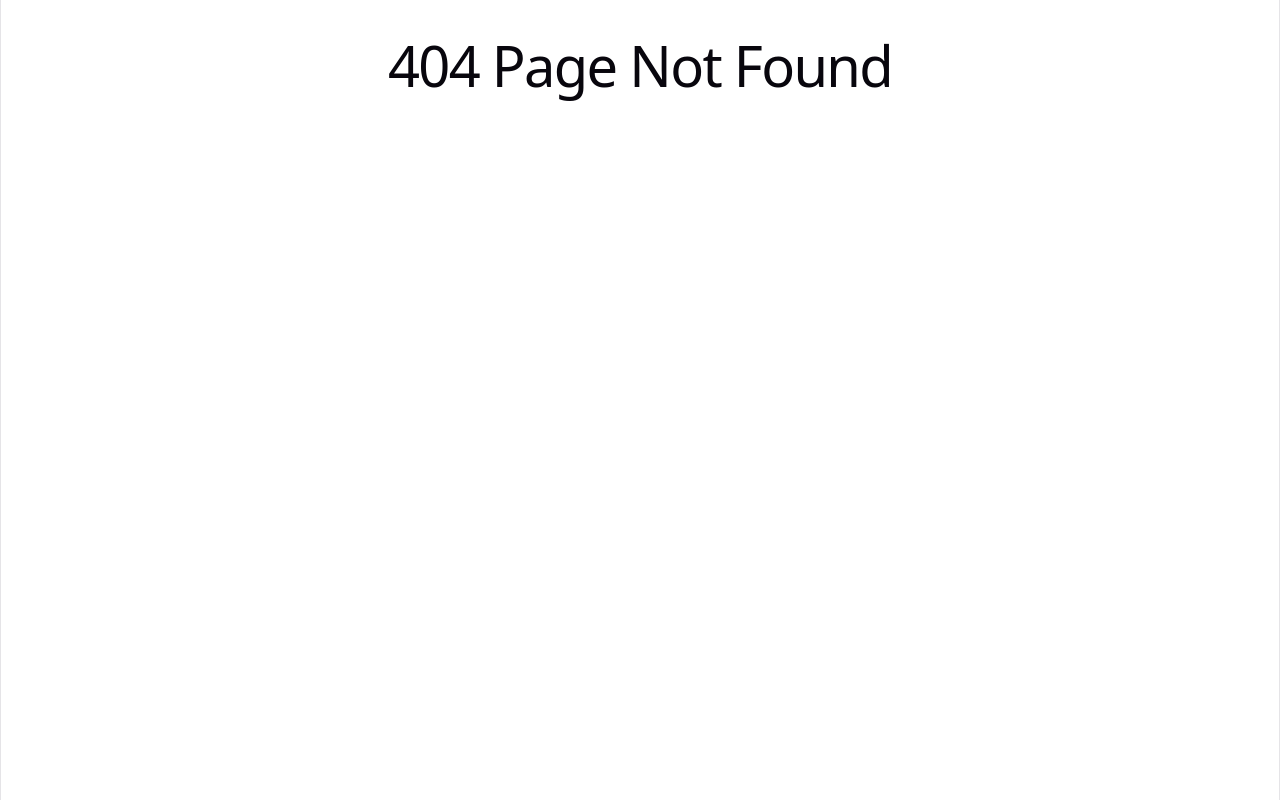
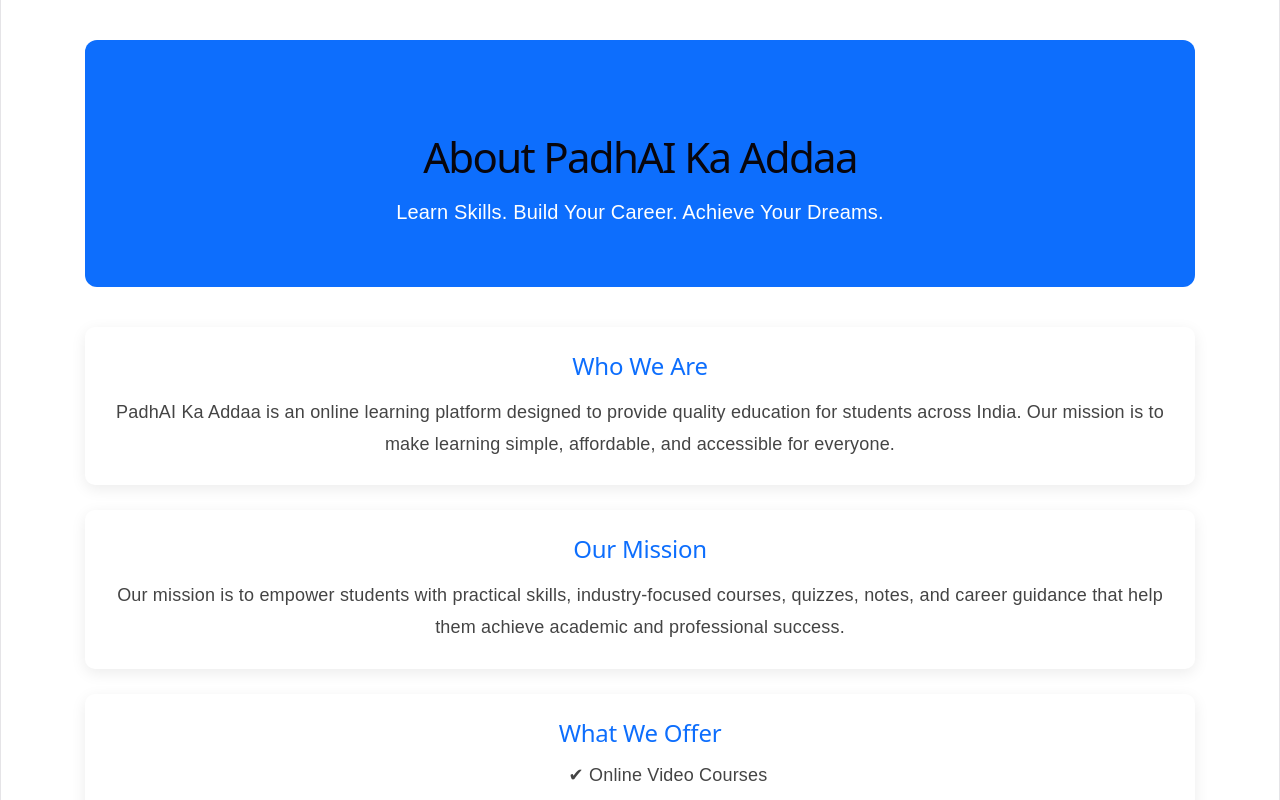
Before and after one commit to akk-oss/padhai-ka-addaa-frontend, a React (Vite) app: page /about in a window 1280 px wide. Before the commit this address had no page. Built offline with nearby package versions, Linux system fonts and the light colour scheme.

Commit message:
Added About Us page and Resume Builder updates

```diff
--- a/src/App.jsx
+++ b/src/App.jsx
@@ -20,6 +20,7 @@
 import AdminUsers from "./pages/AdminUsers";
 import Profile from "./pages/Profile";
 import ResumeBuilder from "./pages/ResumeBuilder";
+import AboutUs from "./pages/AboutUs";
 function App() {
   return (
     <BrowserRouter>
@@ -98,6 +99,7 @@
     path="/profile"
     element={<Profile />}
 />
+<Route path="/about" element={<AboutUs />} />
       </Routes>
 
     </BrowserRouter>
--- /dev/null
+++ b/src/assets/css/AboutUs.css
@@ -0,0 +1,68 @@
+.about-container{
+    width:90%;
+    max-width:1200px;
+    margin:auto;
+    padding:40px 20px;
+}
+
+.about-hero{
+    text-align:center;
+    background:#0d6efd;
+    color:white;
+    padding:60px 20px;
+    border-radius:12px;
+    margin-bottom:40px;
+}
+
+.about-hero h1{
+    font-size:42px;
+    margin-bottom:15px;
+}
+
+.about-hero p{
+    font-size:20px;
+}
+
+.about-section{
+    background:white;
+    margin-bottom:25px;
+    padding:25px;
+    border-radius:10px;
+    box-shadow:0 4px 15px rgba(0,0,0,.08);
+}
+
+.about-section h2{
+    color:#0d6efd;
+    margin-bottom:15px;
+}
+
+.about-section p{
+    line-height:1.8;
+    color:#444;
+}
+
+.about-section ul{
+    margin-left:20px;
+}
+
+.about-section li{
+    margin-bottom:10px;
+    color:#444;
+    list-style:none;
+}
+
+@media(max-width:768px){
+
+.about-hero h1{
+    font-size:30px;
+}
+
+.about-hero p{
+    font-size:17px;
+}
+
+.about-section{
+    padding:18px;
+}
+
+}
--- /dev/null
+++ b/src/pages/AboutUs.jsx
@@ -0,0 +1,85 @@
+import "../assets/css/AboutUs.css";
+
+function AboutUs() {
+  return (
+    <div className="about-container">
+
+      <div className="about-hero">
+        <h1>About PadhAI Ka Addaa</h1>
+        <p>
+          Learn Skills. Build Your Career. Achieve Your Dreams.
+        </p>
+      </div>
+
+      <div className="about-section">
+
+        <h2>Who We Are</h2>
+
+        <p>
+          PadhAI Ka Addaa is an online learning platform designed to provide
+          quality education for students across India. Our mission is to make
+          learning simple, affordable, and accessible for everyone.
+        </p>
+
+      </div>
+
+      <div className="about-section">
+
+        <h2>Our Mission</h2>
+
+        <p>
+          Our mission is to empower students with practical skills,
+          industry-focused courses, quizzes, notes, and career guidance
+          that help them achieve academic and professional success.
+        </p>
+
+      </div>
+
+      <div className="about-section">
+
+        <h2>What We Offer</h2>
+
+        <ul>
+          <li>✔ Online Video Courses</li>
+          <li>✔ PDF Notes</li>
+          <li>✔ Practice Quiz</li>
+          <li>✔ Resume Builder</li>
+          <li>✔ Certificates</li>
+          <li>✔ Career Guidance</li>
+          <li>✔ Affordable Paid Courses</li>
+        </ul>
+
+      </div>
+
+      <div className="about-section">
+
+        <h2>Why Choose Us?</h2>
+
+        <ul>
+          <li>Experienced Instructors</li>
+          <li>Affordable Courses</li>
+          <li>Easy Learning Experience</li>
+          <li>Mobile Friendly Platform</li>
+          <li>Lifetime Access to Purchased Courses</li>
+          <li>Regular Content Updates</li>
+        </ul>
+
+      </div>
+
+      <div className="about-section">
+
+        <h2>Our Vision</h2>
+
+        <p>
+          We aim to become one of India's most trusted online learning
+          platforms by helping millions of students improve their knowledge
+          and build successful careers.
+        </p>
+
+      </div>
+
+    </div>
+  );
+}
+
+export default AboutUs;
```
